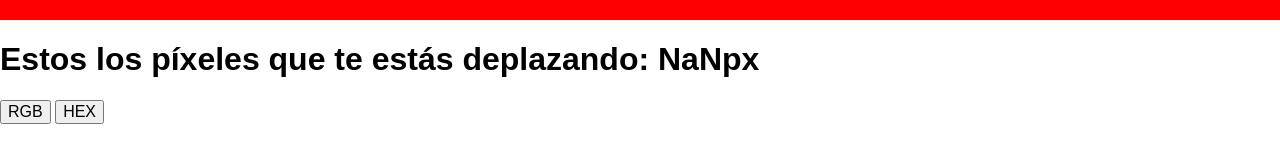
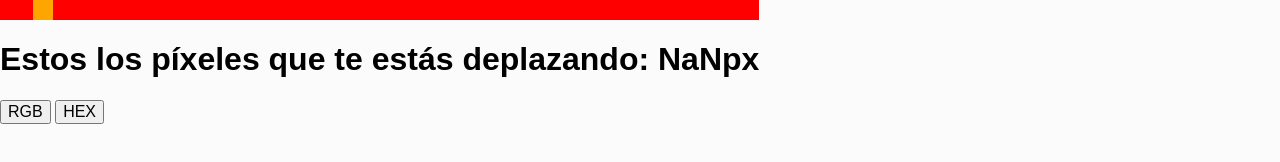
Before and after one commit to LauraAlbentosa/dom-variables-css, a website built with Vite: page src/index.html in a window 1280 px wide. Shown: the top 162 px of the page. Built offline with nearby package versions, Linux system fonts and the light colour scheme; some packages are replaced by stand-ins of ours.

Commit message:
ejercicios terminados

```diff
--- a/src/index.html
+++ b/src/index.html
@@ -13,14 +13,18 @@
     <h1 class="title">TITLE</h1>
     -->
 
-    <div class="container" id="displacement-scroll"></div>
+    <div class="container">
+      <div class="container--scroll" id="displacement-scroll"></div>
 
-    <h1 class="title">
-      Estos los píxeles que te estás deplazando: <span  id="displacement"></span>
-    </h1>
+      <h1 class="title">
+        Estos los píxeles que te estás deplazando: <span  id="displacement"></span>
+      </h1>
 
-    <button id="button-rgb">RGB</button>
-    <button id="button-hex">HEX</button>
+      <div class="cursor" id="cursor"></div>
+
+      <button id="button-rgb">RGB</button>
+      <button id="button-hex">HEX</button>
+    </div>
     <script type="module" src="./js/index.js"></script>
   </body>
 </html>
--- a/src/js/index.js
+++ b/src/js/index.js
@@ -66,8 +66,28 @@ const colorsRGB = () =>{
 buttonRGBElement.addEventListener('click',colorsRGB)
 
 const colorsHEX = () =>{
+    let posibleCharacters = '0123456789abcdef'
     let colorHEX = '#'
+
+    for (let i = 0; i<3;i++){
+        let index = Math.floor(Math.random()*posibleCharacters.length - 1)
+        colorHEX += posibleCharacters.charAt(index)
+    }
+
+    rootStyles.setProperty('--background-color', colorHEX)
 
 }
 
+buttoHEXElement.addEventListener('click', colorsHEX)
+
 // - Crea un div de 20px x 20px y sincronizalo con el movimiento del ratón, el div deberá quedarse pegado a la flecha de tu ratón y moverse junto a él.
+
+const cursorElement = document.getElementById('cursor')
+
+const trackMovement = (event) =>{
+    rootStyles.setProperty('--left-position', event.clientX + 2 + 'px')
+
+    rootStyles.setProperty('--top-position', event.clientY + 2 +'px')
+}
+
+window.addEventListener('mousemove', trackMovement)
--- a/src/scss/blocks/container.scss
+++ b/src/scss/blocks/container.scss
@@ -1,6 +1,8 @@
 .container {
-
-  background-color: red;
+  position: fixed;
+  &--scroll{
+    background-color: red;
   width: var(--div-width);
   height: 20px;
+  }
 }
--- /dev/null
+++ b/src/scss/blocks/cursor.scss
@@ -0,0 +1,9 @@
+.cursor{
+    position: absolute;
+    top: var(--top-position);
+    left: var(--left-position);
+    width: 20px;
+    height: 20px;
+    background-color: orange;
+
+}
--- a/src/scss/config/variables.scss
+++ b/src/scss/config/variables.scss
@@ -2,7 +2,9 @@
   /* Variables CSS */
   --primary-color: red;
   --div-width: 20px;
-  --background-color:#fff;
+  --background-color:#fbfbfb;
+  --top-position:0;
+  --left-position:33px;
 }
 
 /* Variables SASS */
--- a/src/scss/styles.scss
+++ b/src/scss/styles.scss
@@ -5,3 +5,4 @@
 @use 'blocks/texts.scss';
 @use 'blocks/titles.scss';
 @use 'blocks/container.scss';
+@use 'blocks/cursor.scss';
```
